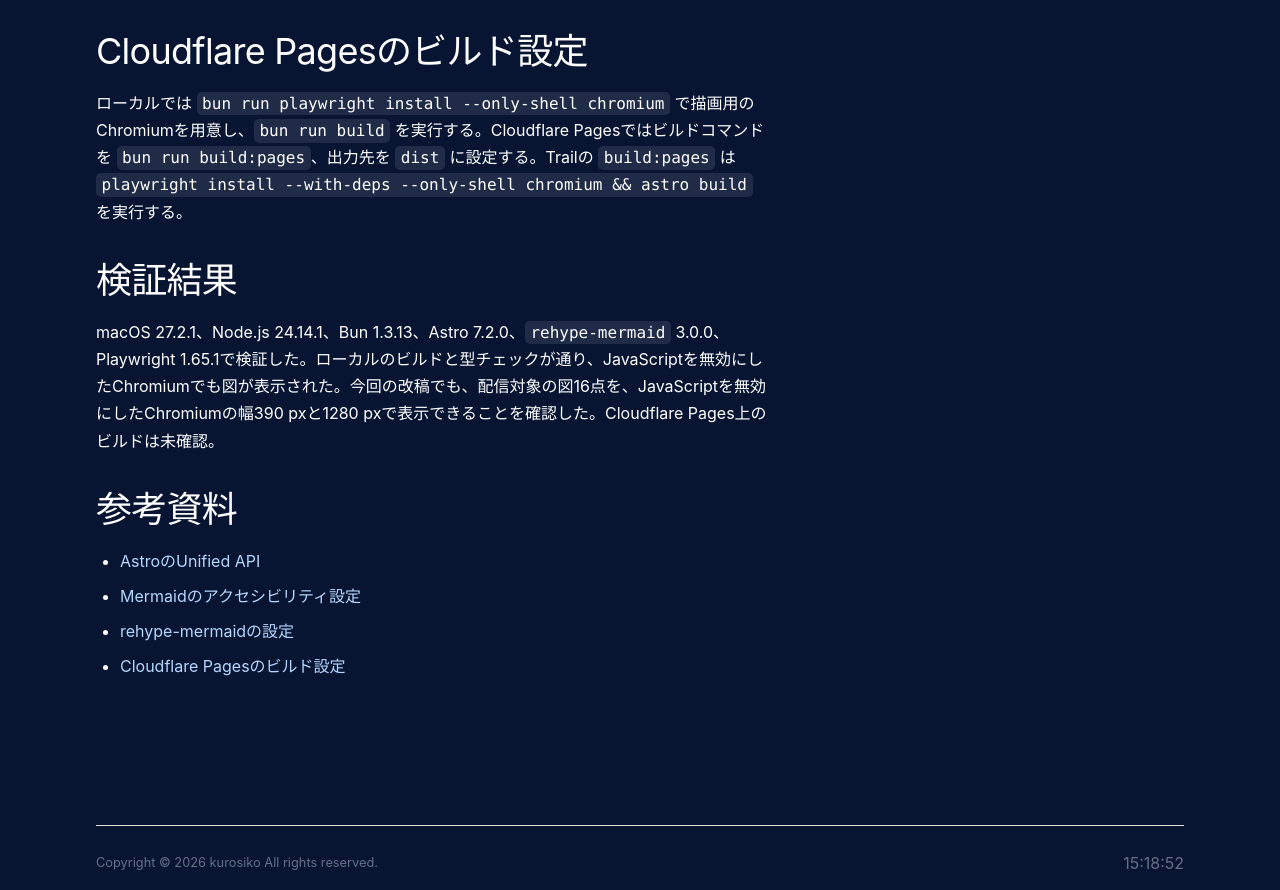
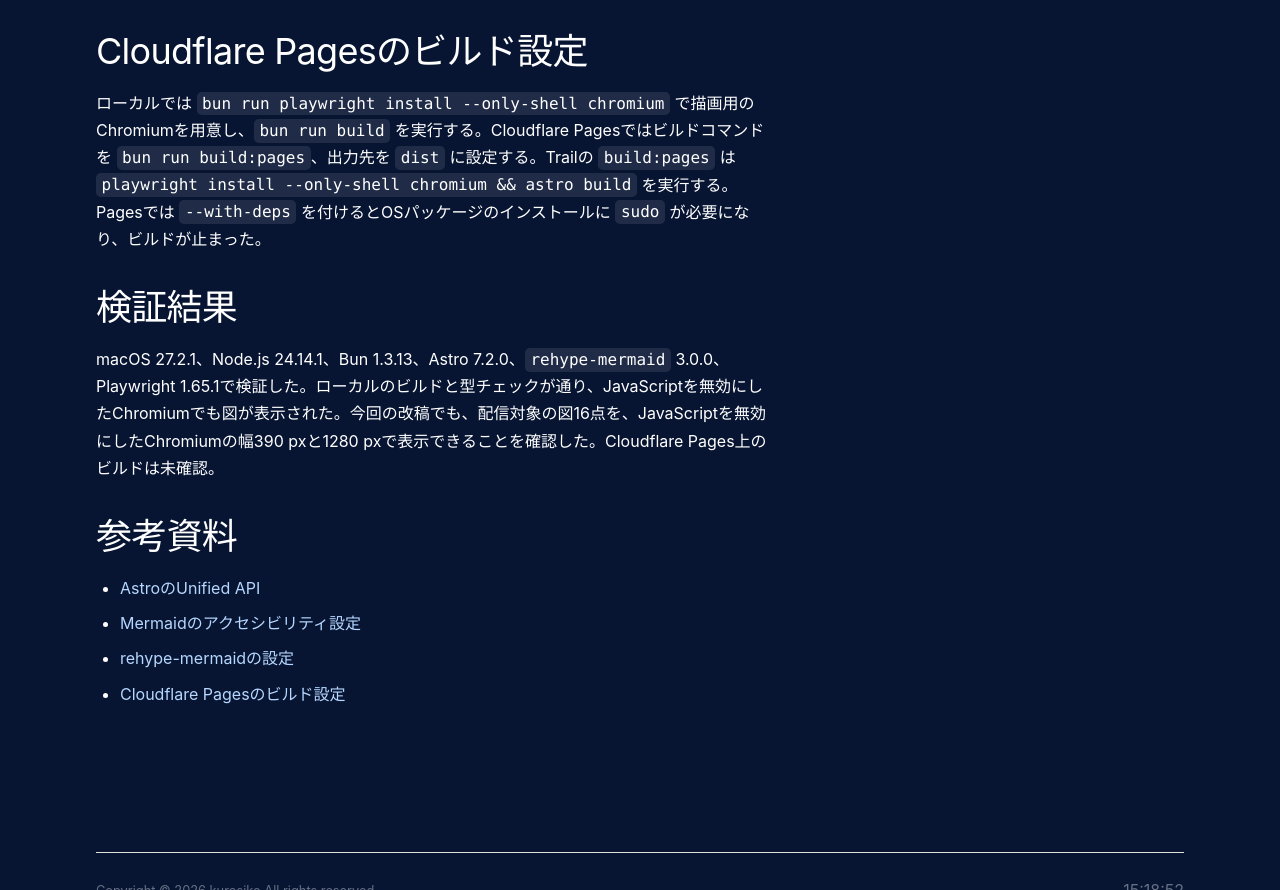
Before and after one commit to kurosiko/trail, an Astro site: page /posts/astro/mermaid in a window 1280 px wide. Shown: the part 2545-3435 px from the top of the page. Built offline with nearby package versions, Linux system fonts and the light colour scheme; Astro itself is replaced by a stand-in of ours; some packages are replaced by stand-ins of ours.

Commit message:
Install Chromium without sudo on Cloudflare Pages

```diff
--- a/package.json
+++ b/package.json
@@ -8,7 +8,7 @@
   "scripts": {
     "dev": "astro dev",
     "build": "astro build",
-    "build:pages": "playwright install --with-deps --only-shell chromium && astro build",
+    "build:pages": "playwright install --only-shell chromium && astro build",
     "preview": "astro preview",
     "astro": "astro"
   },
--- a/src/content/posts/Astro/mermaid.md
+++ b/src/content/posts/Astro/mermaid.md
@@ -58,7 +58,7 @@ export default defineConfig({
 
 ## Cloudflare Pagesのビルド設定
 
-ローカルでは `bun run playwright install --only-shell chromium` で描画用のChromiumを用意し、`bun run build` を実行する。Cloudflare Pagesではビルドコマンドを `bun run build:pages`、出力先を `dist` に設定する。Trailの `build:pages` は `playwright install --with-deps --only-shell chromium && astro build` を実行する。
+ローカルでは `bun run playwright install --only-shell chromium` で描画用のChromiumを用意し、`bun run build` を実行する。Cloudflare Pagesではビルドコマンドを `bun run build:pages`、出力先を `dist` に設定する。Trailの `build:pages` は `playwright install --only-shell chromium && astro build` を実行する。Pagesでは `--with-deps` を付けるとOSパッケージのインストールに `sudo` が必要になり、ビルドが止まった。
 
 ## 検証結果
 
```
